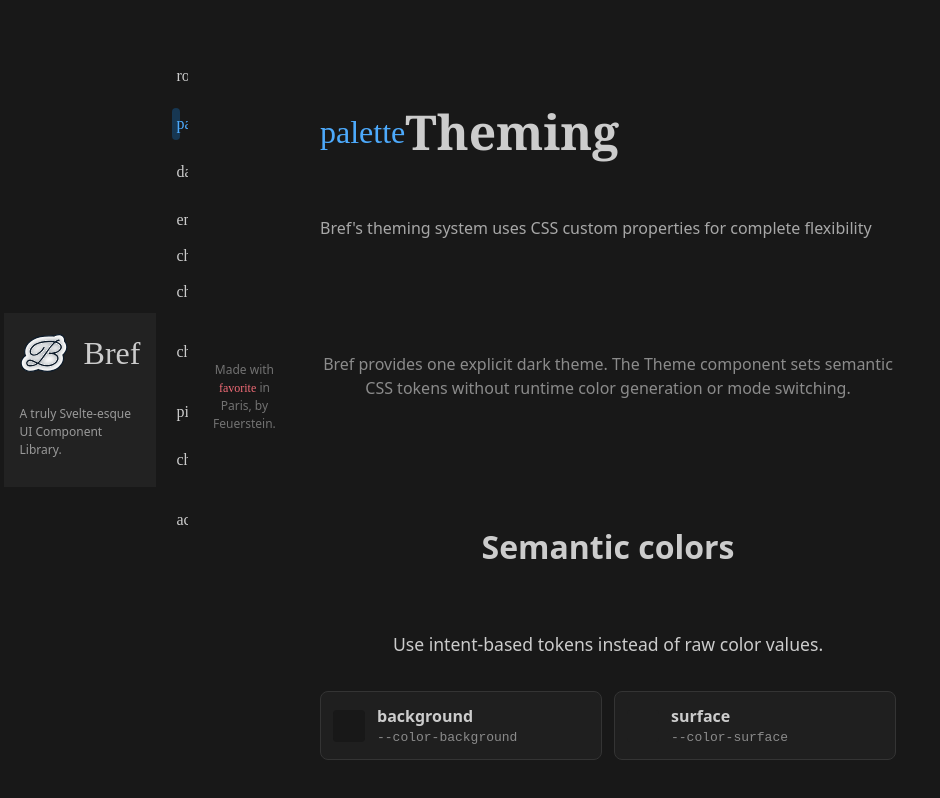
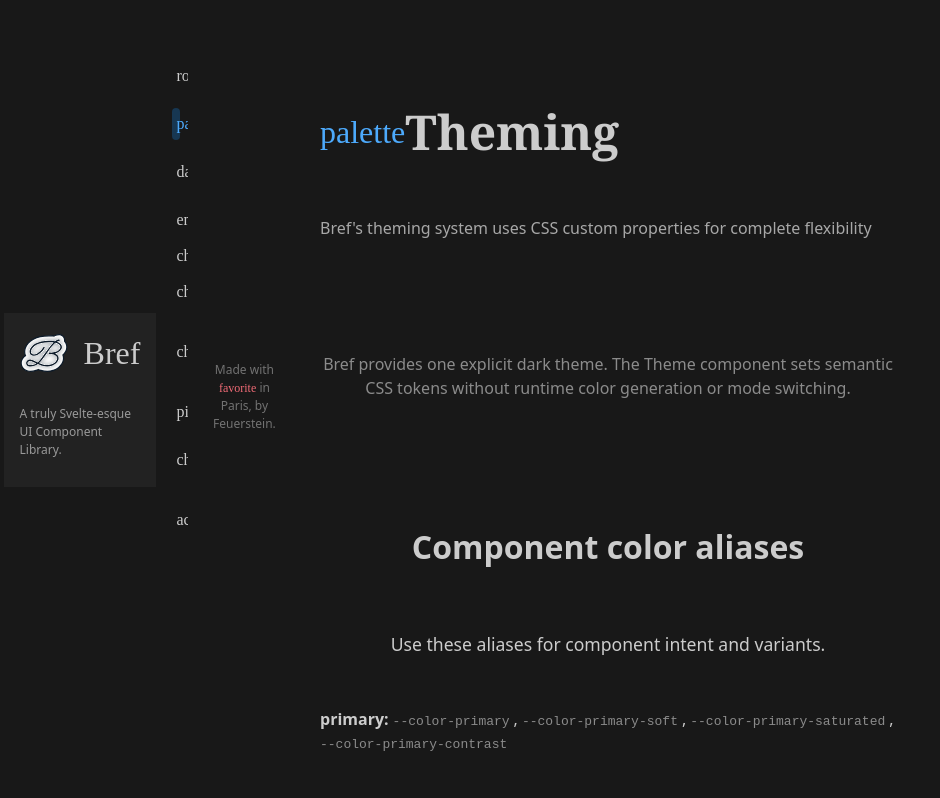
Before and after one commit to feuersteiner/bref, a SvelteKit app: page /theming in a window 1280 px wide. Shown: the whole page, without its empty margins (0-940 px from the left). Built offline with nearby package versions, Linux system fonts and the light colour scheme.

Commit message:
fix🐛: address dark theme review feedback

```diff
--- a/package.json
+++ b/package.json
@@ -78,7 +78,6 @@
 		"css"
 	],
 	"dependencies": {
-		"@fontsource-variable/material-symbols-rounded": "^5.2.30",
-		"colord": "^2.9.3"
+		"@fontsource-variable/material-symbols-rounded": "^5.2.30"
 	}
 }
--- a/src/lib/base/button/button.svelte
+++ b/src/lib/base/button/button.svelte
@@ -185,7 +185,7 @@
 		background-color: color-mix(
 			in oklch,
 			var(--internal-current-color) var(--internal-btn-hover-mix),
-			black
+			var(--color-background-saturated)
 		);
 	}
 
@@ -193,7 +193,7 @@
 		background-color: color-mix(
 			in oklch,
 			var(--internal-current-color) var(--internal-btn-active-mix),
-			black
+			var(--color-background-saturated)
 		);
 	}
 
--- a/src/lib/base/button/icon-button.svelte
+++ b/src/lib/base/button/icon-button.svelte
@@ -151,7 +151,7 @@
 		background-color: color-mix(
 			in oklch,
 			var(--internal-current-color) var(--internal-btn-hover-mix),
-			black
+			var(--color-background-saturated)
 		);
 	}
 
@@ -159,7 +159,7 @@
 		background-color: color-mix(
 			in oklch,
 			var(--internal-current-color) var(--internal-btn-active-mix),
-			black
+			var(--color-background-saturated)
 		);
 	}
 
--- a/src/lib/base/theme/theme.svelte
+++ b/src/lib/base/theme/theme.svelte
@@ -80,6 +80,8 @@
 		--border-radius: var(--radius-medium);
 		--shadow-small: 0 1px 2px rgb(0 0 0 / 0.3);
 		--shadow-medium: 0 4px 12px rgb(0 0 0 / 0.35);
+		--shadow-control: 0 0.03rem 0.125rem rgb(0 0 0 / 0.08);
+		--shadow-control-hover: 0 0.0625rem 0.25rem rgb(0 0 0 / 0.1);
 		--motion-fast: 120ms;
 		--motion-normal: 200ms;
 		--motion-slow: 320ms;
--- a/src/routes/theming/+page.svelte
+++ b/src/routes/theming/+page.svelte
@@ -13,6 +13,21 @@
 		['accent', '--color-accent'],
 		['focus', '--color-focus']
 	] as const;
+
+	const componentColors = [
+		[
+			'primary',
+			'--color-primary',
+			'--color-primary-soft',
+			'--color-primary-saturated',
+			'--color-primary-contrast'
+		],
+		['secondary', '--color-secondary', '--color-secondary-soft', '--color-secondary-contrast'],
+		['success', '--color-success', '--color-success-soft', '--color-success-contrast'],
+		['warning', '--color-warning', '--color-warning-soft', '--color-warning-contrast'],
+		['danger', '--color-danger', '--color-danger-soft', '--color-danger-contrast'],
+		['info', '--color-info', '--color-info-soft', '--color-info-contrast']
+	] as const;
 </script>
 
 <Section>
@@ -20,6 +35,23 @@
 		Bref provides one explicit dark theme. The Theme component sets semantic CSS tokens without
 		runtime color generation or mode switching.
 	</p>
+</Section>
+
+<Section
+	title="Component color aliases"
+	description="Use these aliases for component intent and variants."
+>
+	<ul class="alias-list">
+		{#each componentColors as [name, ...tokens] (name)}
+			<li>
+				<strong>{name}:</strong>
+				{#each tokens as token, index (token)}
+					<code>{token}</code>{#if index < tokens.length - 1},
+					{/if}
+				{/each}
+			</li>
+		{/each}
+	</ul>
 </Section>
 
 <Section title="Semantic colors" description="Use intent-based tokens instead of raw color values.">
@@ -47,7 +79,10 @@
 		<li>
 			<strong>Radius:</strong> <code>--radius-small</code> through <code>--radius-large</code>.
 		</li>
-		<li><strong>Shadow:</strong> <code>--shadow-small</code> and <code>--shadow-medium</code>.</li>
+		<li>
+			<strong>Shadow:</strong> <code>--shadow-small</code>, <code>--shadow-medium</code>,
+			<code>--shadow-control</code>, and <code>--shadow-control-hover</code>.
+		</li>
 		<li><strong>Motion:</strong> duration and easing tokens.</li>
 		<li>
 			<strong>Focus:</strong> <code>--focus-ring</code>, applied with <code>:focus-visible</code>.
@@ -104,4 +139,16 @@
 		gap: var(--space-2);
 		padding-left: var(--space-6);
 	}
+
+	.alias-list {
+		list-style: none;
+		padding-left: 0;
+	}
+
+	.alias-list li {
+		display: flex;
+		flex-wrap: wrap;
+		gap: var(--space-1);
+		align-items: baseline;
+	}
 </style>
--- a/src/routes/theming/snippets.ts
+++ b/src/routes/theming/snippets.ts
@@ -15,12 +15,20 @@
 --color-accent
 --color-focus
 
+/* Component color aliases */
+--color-primary, --color-primary-soft, --color-primary-saturated, --color-primary-contrast
+--color-secondary, --color-secondary-soft, --color-secondary-contrast
+--color-success, --color-success-soft, --color-success-contrast
+--color-warning, --color-warning-soft, --color-warning-contrast
+--color-danger, --color-danger-soft, --color-danger-contrast
+--color-info, --color-info-soft, --color-info-contrast
+
 /* Foundation tokens */
 --space-1, --space-2, --space-3, --space-4, --space-6, --space-8
 --font-family, --font-family-display
 --font-size-small … --font-size-large
 --radius-small … --radius-large
---shadow-small, --shadow-medium
+--shadow-small, --shadow-medium, --shadow-control, --shadow-control-hover
 --motion-fast, --motion-normal, --motion-slow
 --motion-ease
 --focus-ring
```
Also changed, not shown: src/lib/base/slider/slider.svelte (+4 -4 lines), 1 other file (tests, documents, lock files or other folders).
